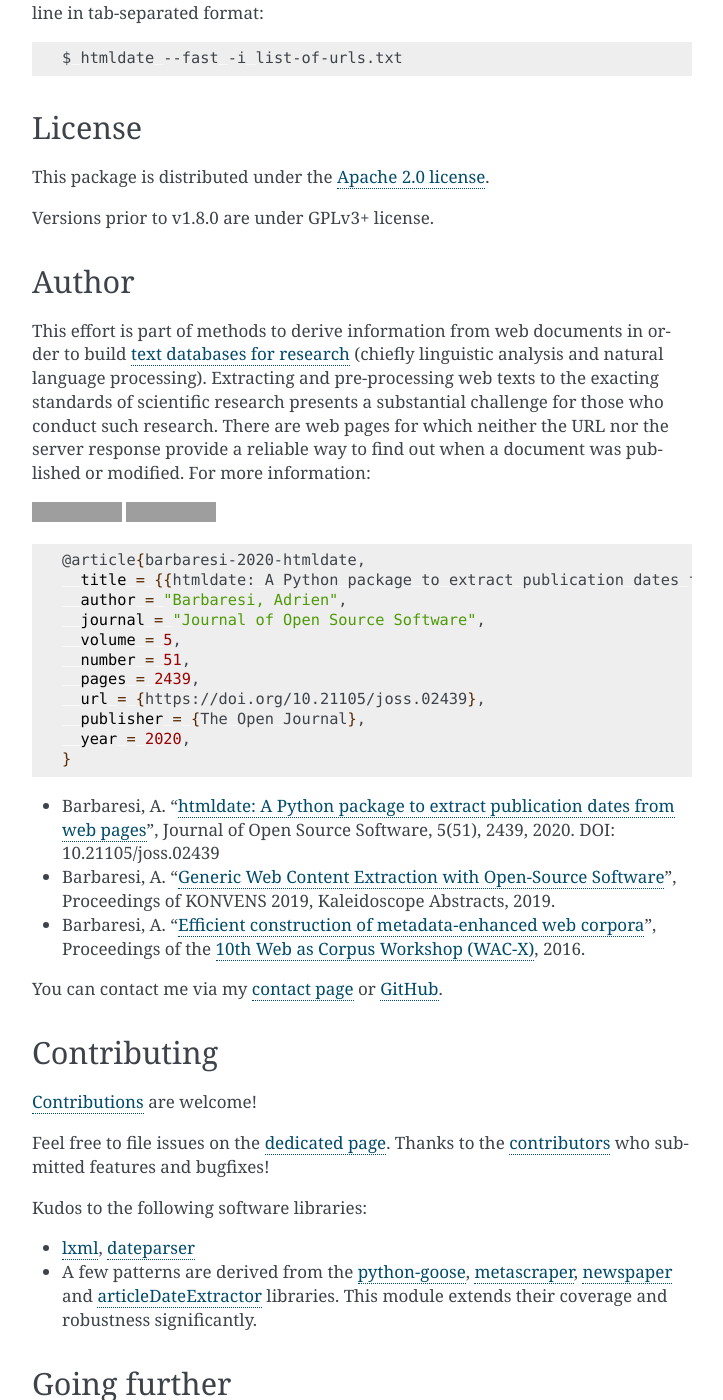
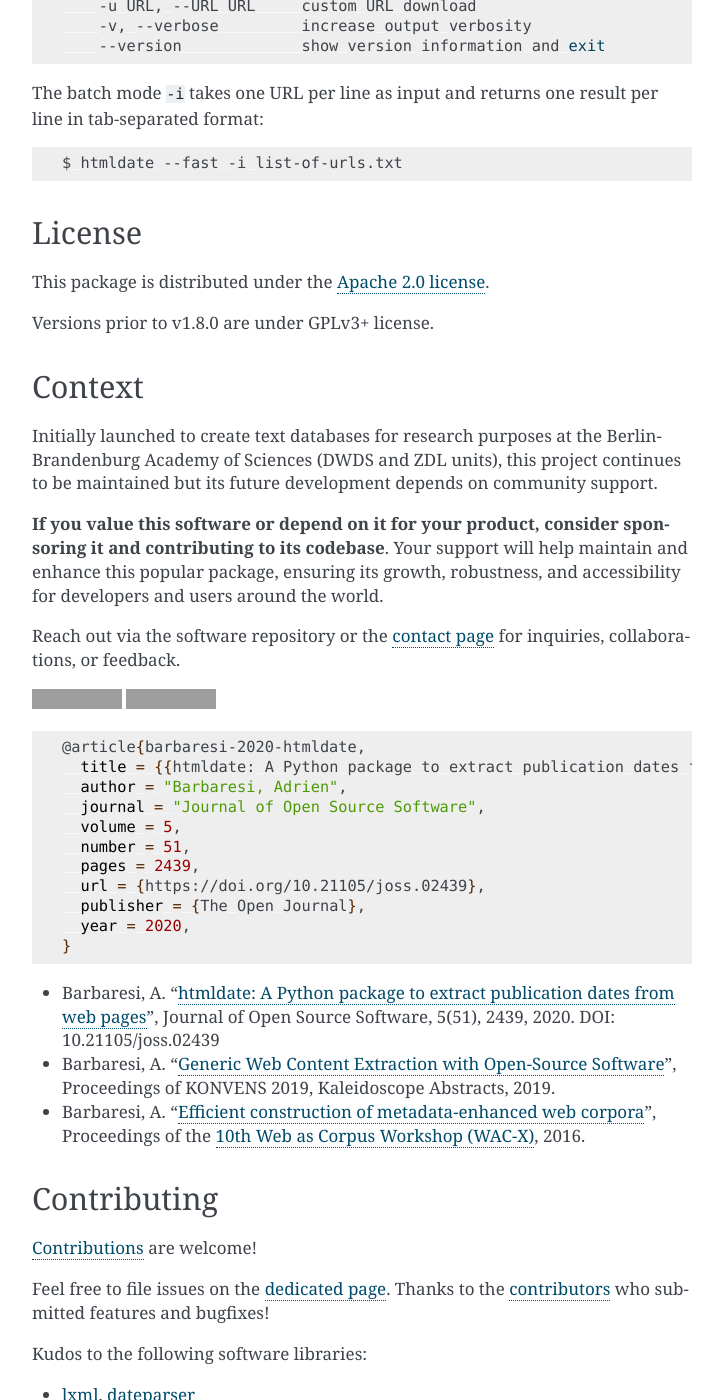
Before and after one commit to adbar/htmldate, a Sphinx documentation site: the page built from docs/index.rst, in a window 1280 px wide and 1400 px high, scrolled down 4841 px. Shown: the whole window, without its empty margins (388-1111 px from the left). Built offline with Sphinx 7.4.7, drawn with Linux system fonts in a browser that asks for light colours; some of the changed text lies outside the part shown; grey boxes are pictures that could not be loaded.

Commit message:
maintenance and docs: remove dependabot and update funding (#178)
* maintenance: remove dependabot and update funding

* update readme

* add context

* remove duplicate text

* fix typos

```diff
--- a/docs/index.rst
+++ b/docs/index.rst
@@ -34,7 +34,14 @@ htmldate: find the publication date of web pages
 
 |
 
-Find original and updated publication dates of any web page. From the command-line or within Python, all the steps needed from web page download to HTML parsing, scraping, and text analysis are included.
+Find **original and updated publication dates** of any web page.
+It is often not possible to do it using just the URL or the server response.
+
+**On the command-line or with Python**, all the steps needed from web page
+download to HTML parsing, scraping, and text analysis are included.
+
+The package is used in production on millions of documents and integrated into
+`thousands of projects <https://github.com/adbar/htmldate/network/dependents>`_.
 
 
 In a nutshell
@@ -246,10 +253,22 @@ This package is distributed under the `Apache 2.0 license <https://www.apache.or
 Versions prior to v1.8.0 are under GPLv3+ license.
 
 
-Author
-------
+Context
+-------
 
-This effort is part of methods to derive information from web documents in order to build `text databases for research <https://www.dwds.de/d/k-web>`_ (chiefly linguistic analysis and natural language processing). Extracting and pre-processing web texts to the exacting standards of scientific research presents a substantial challenge for those who conduct such research. There are web pages for which neither the URL nor the server response provide a reliable way to find out when a document was published or modified. For more information:
+Initially launched to create text databases for research purposes
+at the Berlin-Brandenburg Academy of Sciences (DWDS and ZDL units),
+this project continues to be maintained but its future development
+depends on community support.
+
+**If you value this software or depend on it for your product, consider
+sponsoring it and contributing to its codebase**. Your support will
+help maintain and enhance this popular package, ensuring its growth,
+robustness, and accessibility for developers and users around the world.
+
+Reach out via the software repository or the `contact page
+<https://adrien.barbaresi.eu/>`_ for inquiries, collaborations, or feedback.
+
 
 .. image:: https://img.shields.io/badge/JOSS-10.21105%2Fjoss.02439-brightgreen
    :target: https://doi.org/10.21105/joss.02439
@@ -277,8 +296,6 @@ This effort is part of methods to derive information from web documents in order
 -  Barbaresi, A. "`htmldate: A Python package to extract publication dates from web pages <https://doi.org/10.21105/joss.02439>`_", Journal of Open Source Software, 5(51), 2439, 2020. DOI: 10.21105/joss.02439
 -  Barbaresi, A. "`Generic Web Content Extraction with Open-Source Software <https://hal.archives-ouvertes.fr/hal-02447264/document>`_", Proceedings of KONVENS 2019, Kaleidoscope Abstracts, 2019.
 -  Barbaresi, A. "`Efficient construction of metadata-enhanced web corpora <https://hal.archives-ouvertes.fr/hal-01371704v2/document>`_", Proceedings of the `10th Web as Corpus Workshop (WAC-X) <https://www.sigwac.org.uk/wiki/WAC-X>`_, 2016.
-
-You can contact me via my `contact page <https://adrien.barbaresi.eu/>`_ or `GitHub <https://github.com/adbar>`_.
 
 
 Contributing
```
Also changed, not shown: README.md (+20 -18 lines), 2 other files.
